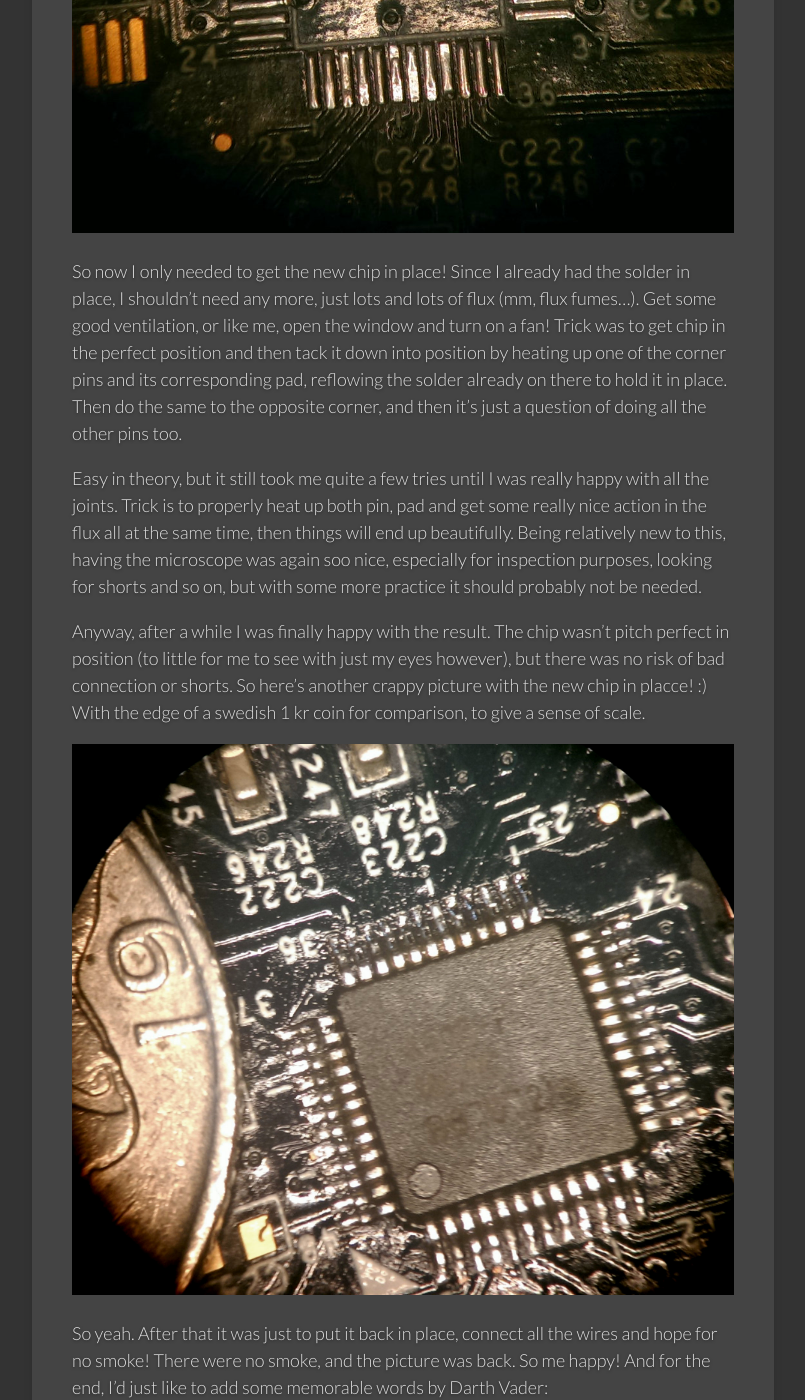
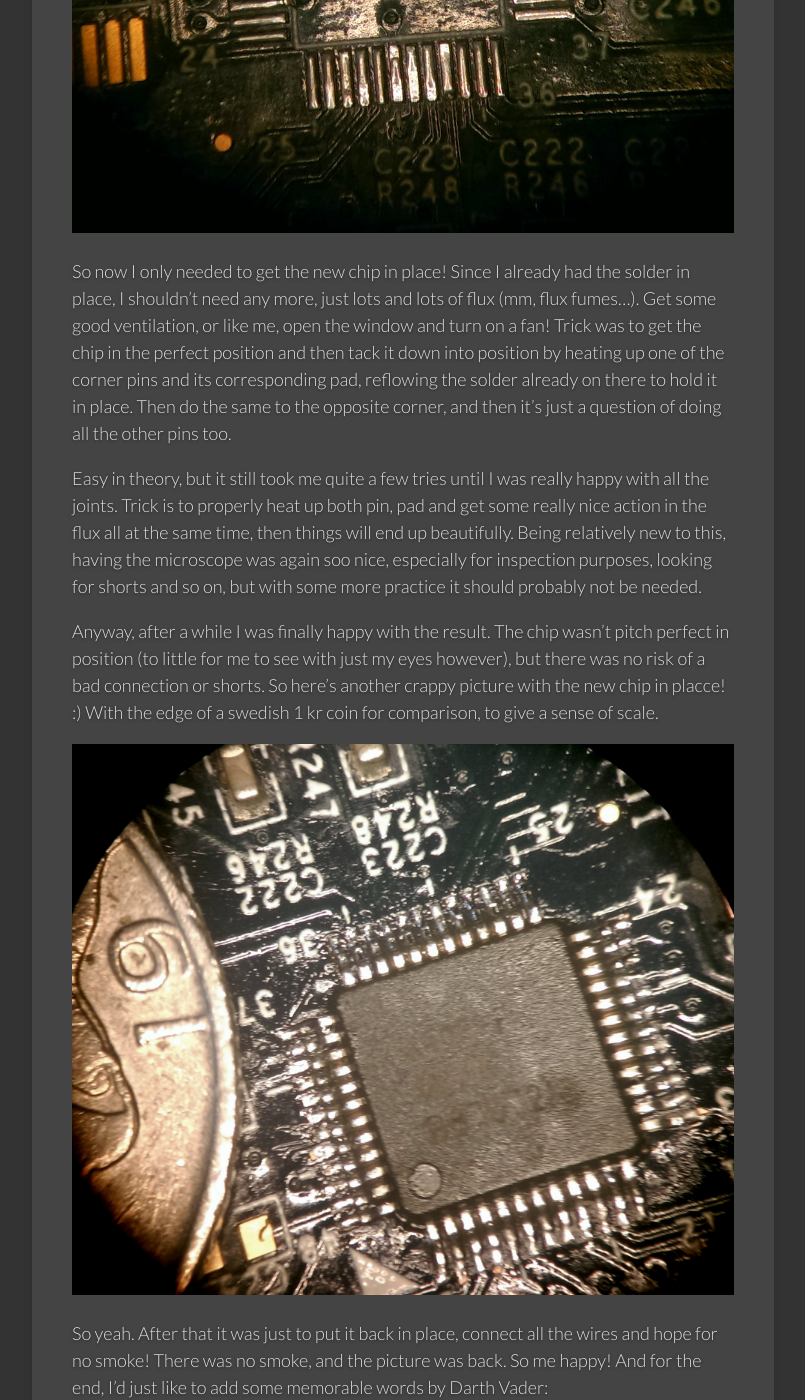
Before and after one commit to rubicus/rubicus.github.io, a Jekyll site: the page built from _posts/2016-09-20-repairing-tv-2.markdown, in a window 1280 px wide and 1400 px high, scrolled down 3046 px. Shown: the whole window, without its empty margins (139-944 px from the left). Built offline with Jekyll 4.4.1, drawn with Linux system fonts in a browser that asks for light colours; comment, search, counter and statistics services are not loaded.

Commit message:
spelling errors

```diff
--- a/_posts/2016-09-20-repairing-tv-2.markdown
+++ b/_posts/2016-09-20-repairing-tv-2.markdown
@@ -74,8 +74,8 @@ confidence you get by seeing what you're doing is invaluable!
 So now I only needed to get the new chip in place! Since I already had the solder
 in place, I shouldn't need any more, just lots and lots of flux (mm, flux
 fumes...). Get some good ventilation, or like me, open the window and turn on
-a fan! Trick was to get chip in the perfect position and then tack it down into
-position by heating up one of the corner pins and its corresponding pad,
+a fan! Trick was to get the chip in the perfect position and then tack it down
+into position by heating up one of the corner pins and its corresponding pad,
 reflowing the solder already on there to hold it in place. Then do the same to
 the opposite corner, and then it's just a question of doing all the other pins
 too.
@@ -89,7 +89,7 @@ some more practice it should probably not be needed.
 
 Anyway, after a while I was finally happy with the result. The chip wasn't
 pitch perfect in position (to little for me to see with just my eyes however),
-but there was no risk of bad connection or shorts. So here's another crappy
+but there was no risk of a bad connection or shorts. So here's another crappy
 picture with the new chip in placce! :) With the edge of a swedish 1 kr coin
 for comparison, to give a sense
 of scale.
@@ -97,7 +97,7 @@ of scale.
 <img src ="/img/tv-repair/newchip.jpg">
 
 So yeah. After that it was just to put it back in place, connect all the wires
-and hope for no smoke! There were no smoke, and the picture was back. So me
+and hope for no smoke! There was no smoke, and the picture was back. So me
 happy! And for the end, I'd just like to add some memorable words by Darth Vader:
 
 "[It's working! It's working!](https://www.youtube.com/watch?v=AXwGVXD7qEQ)"
```
